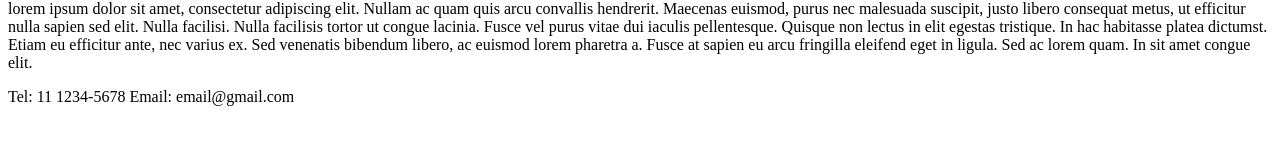
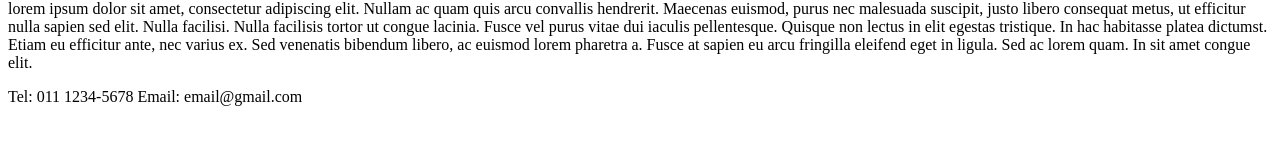
Before and after one commit to ssobral/WebDev-CP4, a React (Vite) app: page /Sobre in a window 1280 px wide. Shown: the part 346-490 px from the top of the page. Built offline with nearby package versions, Linux system fonts and the light colour scheme.

Commit message:
nono commit

```diff
--- a/src/Footer.jsx
+++ b/src/Footer.jsx
@@ -4,7 +4,7 @@ function Footer(){
 
     return(
         <>
-        <p>Tel: 11 1234-5678 Email: email@gmail.com</p>
+        <p>Tel: 011 1234-5678 Email: email@gmail.com</p>
         </>
     )
 }
```
